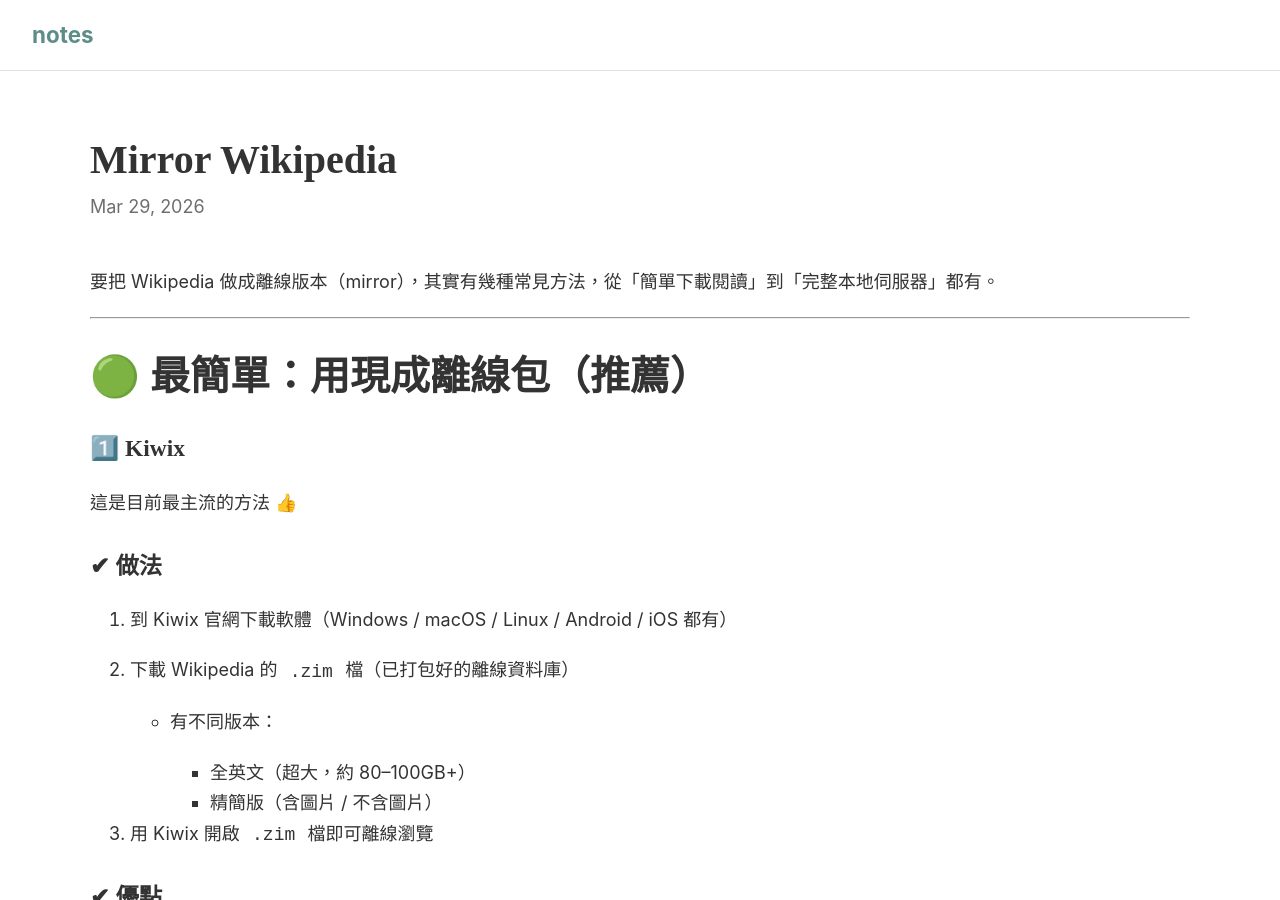
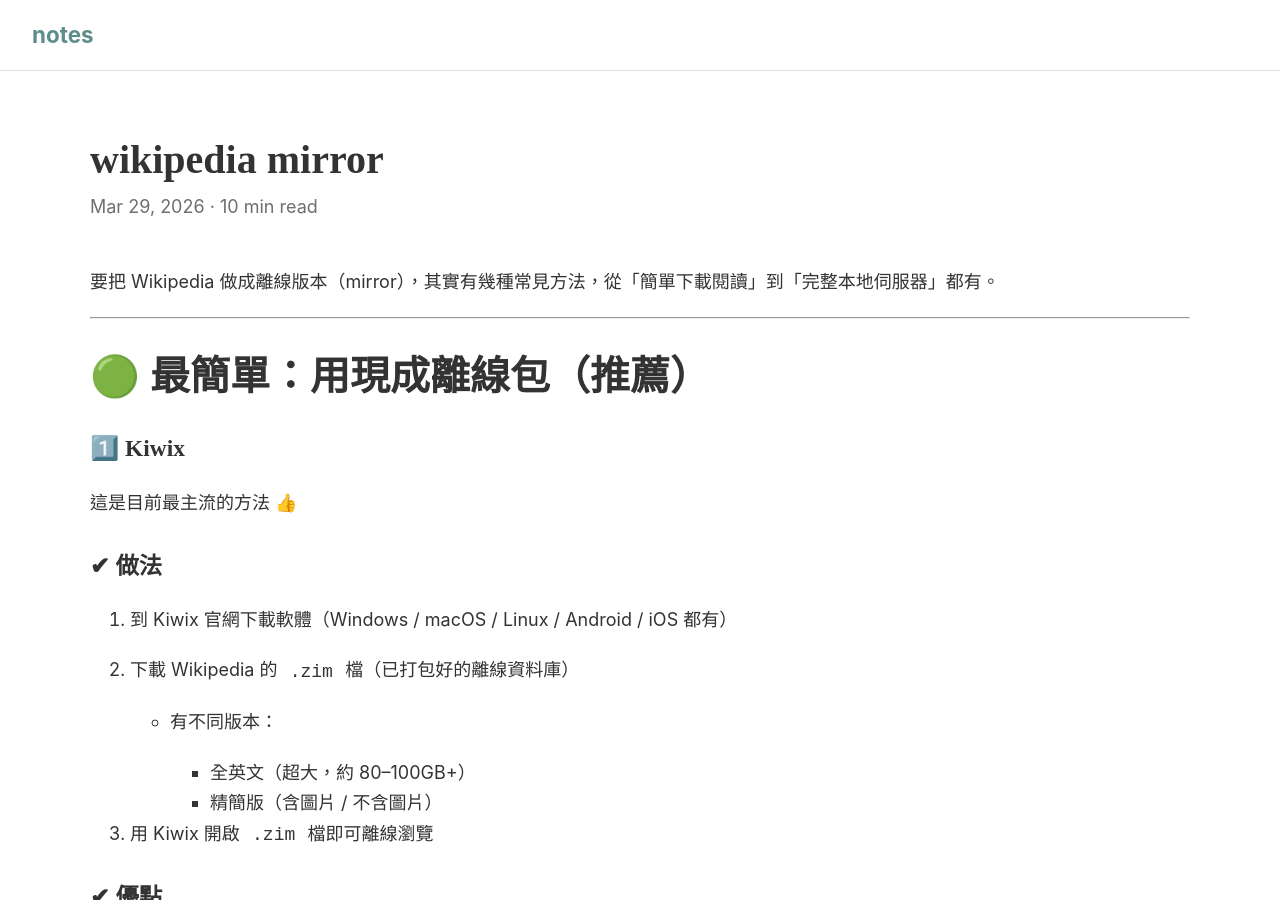
Before and after one commit to linjose/notes, a Jekyll site: the page built from _posts/2026-03-29-mirror-wikipedia.md, in a window 1280 px wide and 900 px high. Built offline with Jekyll 4.4.1, drawn with Linux system fonts in a browser that asks for light colours; our own code applies the rules of GitHub Pages for plain Markdown files.

Commit message:
Update 2026-03-29-mirror-wikipedia.md

```diff
--- a/_posts/2026-03-29-mirror-wikipedia.md
+++ b/_posts/2026-03-29-mirror-wikipedia.md
@@ -1,3 +1,12 @@
+---
+layout: post
+title: wikipedia mirror
+date: 2026-03-29
+reading_time: 10 min read
+tags: []
+excerpt:
+---
+
 要把 Wikipedia 做成離線版本（mirror），其實有幾種常見方法，從「簡單下載閱讀」到「完整本地伺服器」都有。
 
 ---
```
